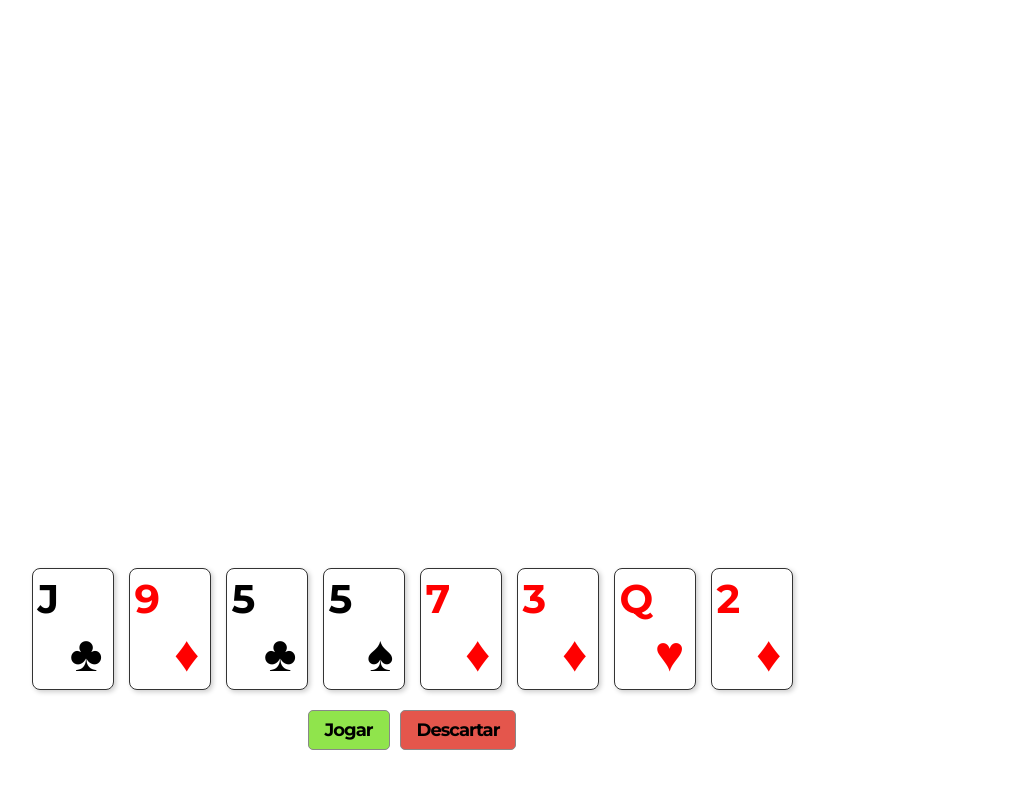
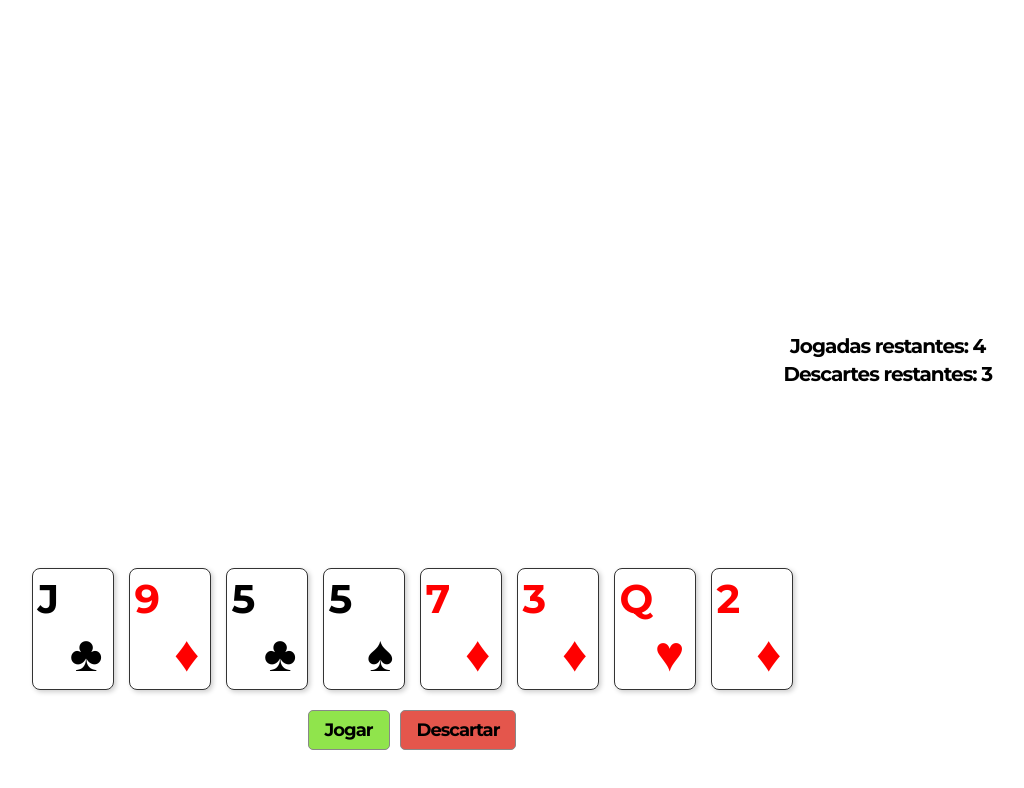
Before and after one commit to ufjf-dcc206/ufjf-dcc206-2025-1-a-trb-div-as, a website built with Vite: page ICElatro/index.html in a window 1280 px wide. Both pictures are taken after a click on the button "Jogar". Shown: the whole page, without its empty margins (228-1252 px from the left). Built offline with nearby package versions, Linux system fonts and the light colour scheme.

Commit message:
adiciona status visual para número de jogadas e descartes restantes

```diff
--- a/ICElatro/index.html
+++ b/ICElatro/index.html
@@ -21,6 +21,10 @@
         <button id="bJogarCartas">Jogar</button>
         <button id="bDescartarCartas">Descartar</button>
       </div>
+      <div id="statusJD">
+        <div id="statusJogadas"></div>
+        <div id="statusDescartes"></div>
+      </div>
     </div>
     <script type="module" src="/src/jogoVisual.ts"></script>
   </body>
--- a/ICElatro/src/jogoVisual.ts
+++ b/ICElatro/src/jogoVisual.ts
@@ -15,12 +15,28 @@ const botaoDescartarCartas = document.getElementById("bDescartarCartas") as HTML
 let verificaJogadas = 4;
 let verificaDescartes = 3;
 
+//status das jogadas e descartes
+const statusJogadas = document.getElementById("statusJogadas") as HTMLDivElement;
+const statusDescartes = document.getElementById("statusDescartes") as HTMLDivElement;
+
+function atualizaStatus() {
+  if(verificaJogadas === 0)
+    statusJogadas.textContent = `Você não possui mais jogadas.`;
+  else
+    statusJogadas.textContent = `Jogadas restantes: ${verificaJogadas}`;
+  if(verificaDescartes === 0)
+    statusDescartes.textContent = `Você não possui mais descartes.`;
+  else
+    statusDescartes.textContent = `Descartes restantes: ${verificaDescartes}`;
+}
+
 //função para iniciar o jogo
 function iniciarJogo(telaInicial: HTMLDivElement, telaJogo: HTMLDivElement) {
   telaInicial.style.display = "none"; //tira a tela inicial
   telaJogo.style.display = "block"; //inicia a tela do jogo
   maoInicial();
   renderizarMão();
+  atualizaStatus();
 }
 
 let indices: number[] = []; //índices das cartas selecionadas
@@ -90,11 +106,13 @@ function renderizarMão() {
 
 function verificaJogo(): void {
     if(verificaJogadas === 0 && verificaDescartes === 0) {
+        atualizaStatus();
+        alert("Número máximo de jogadas e descartes atingidos! O jogo será reiniciado!")
         verificaJogadas = 4;
         verificaDescartes = 3;
-        alert("Número máximo de jogadas e descartes atingidos! O jogo será reiniciado!")
         iniciarJogo(telaInicial, telaJogo);
     }
+    else atualizaStatus();
 }
 
 //ações dos botões "Jogar" e "Tutorial" (tela inicial)
@@ -106,8 +124,7 @@ botaoTutorial.addEventListener("click", () => {});
 
 //ações dos botões "Jogar" e "Descartar" (dentro do jogo)
 botaoJogarCartas.addEventListener("click", () => {
-  if (verificaJogadas === 0) {
-    console.log("Você já jogou o número máximo de vezes.");
+  if (verificaJogadas === 0){
     return;
   } //verifica se o jogador já atingiu o limite de jogadas
 
@@ -121,15 +138,11 @@ botaoJogarCartas.addEventListener("click", () => {
   indices = [];
   verificaJogadas--;
   verificaJogo();
-
   renderizarMão();
 });
 
 botaoDescartarCartas.addEventListener("click", () => {
-  if (verificaDescartes === 0) {
-    console.log("Você já descartou o número máximo de vezes.");
-    return;
-  }  //verifica se o jogador já atingiu o limite de descartes
+  if (verificaDescartes === 0) return; //verifica se o jogador já atingiu o limite de descartes
 
   if (indices.length === 0) {
     console.log("Nenhuma carta foi selecionada");
@@ -140,6 +153,5 @@ botaoDescartarCartas.addEventListener("click", () => {
   indices = [];
   verificaDescartes--;
   verificaJogo();
-
   renderizarMão();
 });
--- a/ICElatro/src/style.css
+++ b/ICElatro/src/style.css
@@ -13,7 +13,7 @@ body {
 #titulo {
   font-size: 65px;
   font-weight: 700;
-  color: #444;
+  color: #000000;
   text-transform: uppercase;
   letter-spacing: -2px;
   margin-bottom: 40px;
@@ -42,7 +42,7 @@ button {
   border-radius: 5px;
   font-size: 16px;
   font-weight: bold;
-  color: #2c2c2c;
+  color: #000000;
   transition: all 0.2s;
 }
 
@@ -59,7 +59,7 @@ button {
   border-radius: 5px;
   font-size: 16px;
   font-weight: bold;
-  color: #2c2c2c;
+  color: #000000;
   transition: all 0.2s;
 }
 
@@ -78,6 +78,19 @@ button {
   max-width: 800px;
   margin-top: auto;
   margin-bottom: 45px;
+}
+
+#statusJD {
+  display: flex;
+  flex-direction: column;
+  gap: 4px;
+  font-size: 20px;
+  letter-spacing: -1px;
+  position: absolute;
+  right: 60px;
+  top: 45%;
+  transform: translateY(-50%);
+  font-weight: bold;
 }
 
 #cartasNaMao {
```
